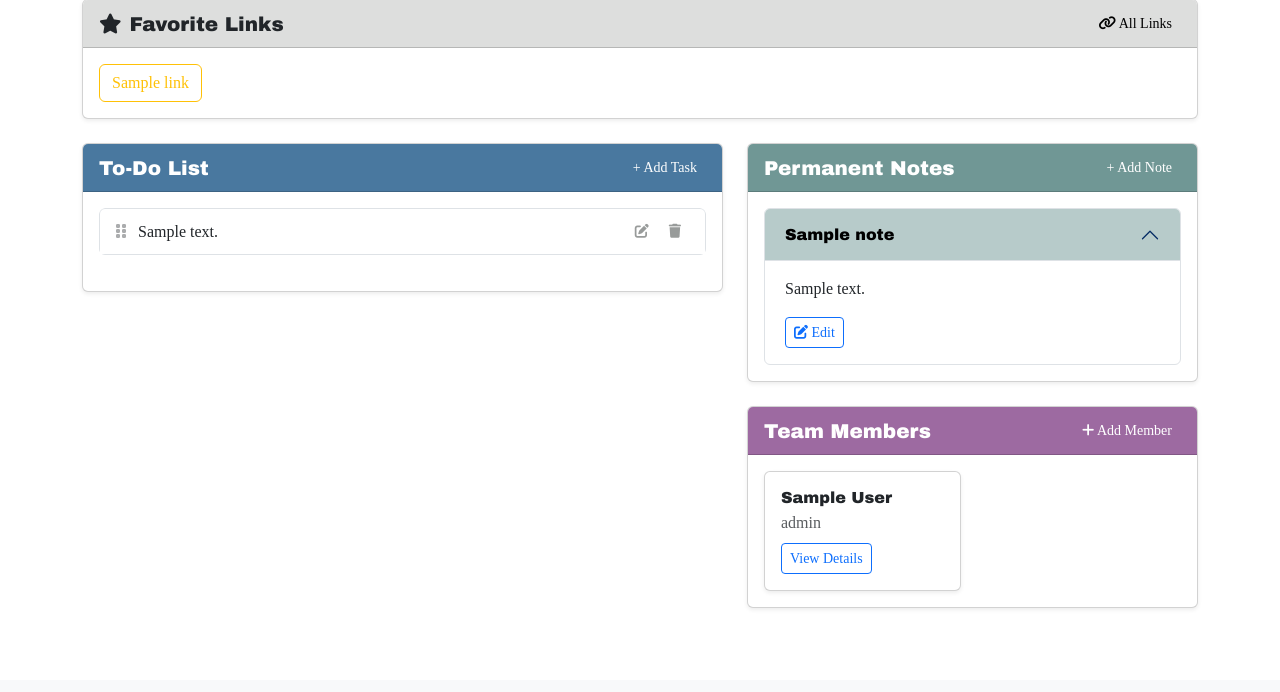
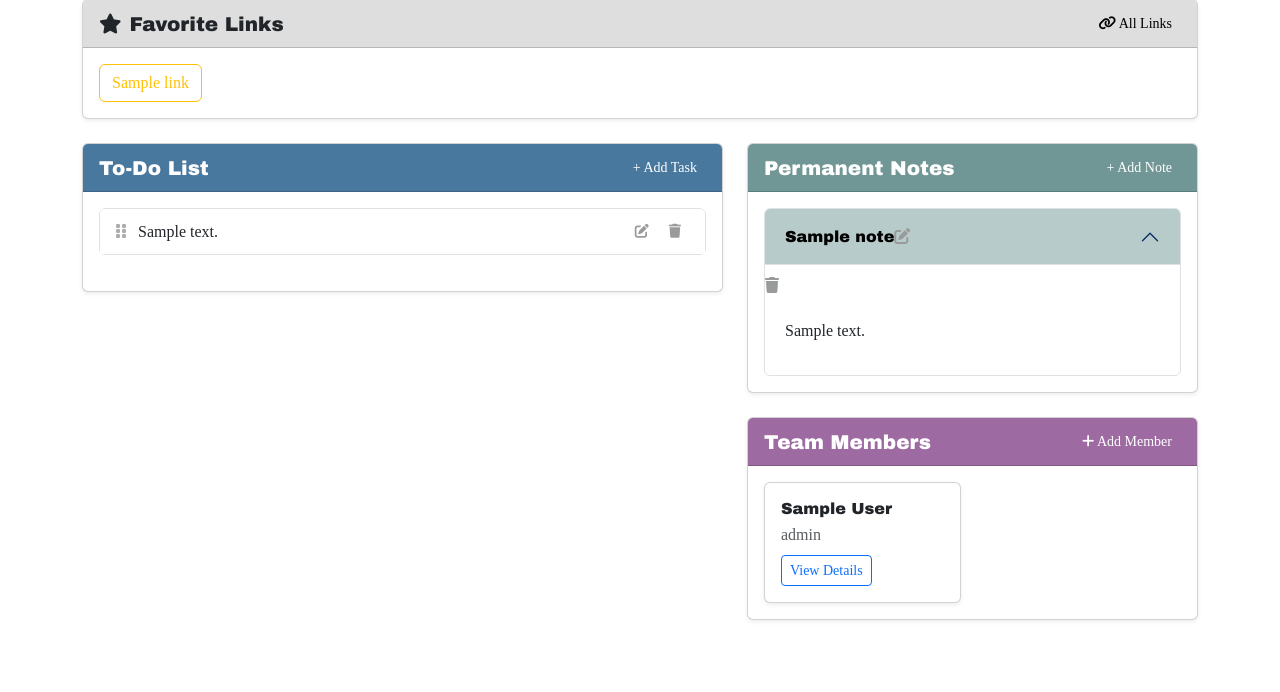
Before and after one commit to zbreeden007/StrykerNotes, a Flask app: page / in a window 1280 px wide. Shown: the part 153-845 px from the top of the page. Before the commit the page ends 761 px from the top, so only its background shows below. Run offline with Flask 3, Linux system fonts and the light colour scheme; tables that the repository leaves empty hold one stand-in row (values such as "Sample post"); some libraries are stand-ins or nearby versions.

Commit message:
Changes - 3.18 @ 3:00 PM

```diff
--- a/templates/index.html
+++ b/templates/index.html
@@ -54,7 +54,6 @@
         <div class="card mb-4">
             <div class="card-header d-flex justify-content-between align-items-center" style="background-color: #49789F; color: white;">
                 <h5 class="mb-0">To-Do List</h5>
-                <!-- "+ Add Task" button in the header -->
                 <a href="#" id="toggleAddTask" class="btn btn-link btn-sm" style="color: white; text-decoration: none;">
                     + Add Task
                 </a>
@@ -83,21 +82,18 @@
                     </form>
                 </div>
 
-                <!-- To-Do List Items -->
                 {% if todos %}
                 <div class="todo-list">
                     <ul class="list-group" id="dashboard-todo-list">
                         {% for todo in todos %}
-                        <!-- Removed checkbox, priority text, and 'completed' references -->
                         <li class="list-group-item" id="todo-{{ todo.id }}">
                             <div class="d-flex justify-content-between align-items-center">
-                                <!-- Left side: handle icon + task text -->
                                 <div>
                                     <i class="fas fa-grip-vertical handle me-2 text-muted"></i>
                                     {{ todo.content }}
                                 </div>
-                                <!-- Right side: Edit and Delete icons with transparent background and grey color -->
                                 <div class="d-flex align-items-center">
+                                    <!-- Transparent background, grey icons (#989B9A) -->
                                     <button type="button" class="btn btn-sm me-1"
                                             data-bs-toggle="modal" data-bs-target="#editTodoModal{{ todo.id }}"
                                             style="background-color: transparent; border: none; color: #989B9A;">
@@ -170,25 +166,45 @@
                     {% for note in permanent_notes %}
                     <div class="accordion-item">
                         <h2 class="accordion-header" id="heading{{ note.id }}">
-                            <!-- Inline style to change each note’s header background & text color -->
-                            <button class="accordion-button {% if not loop.first %}collapsed{% endif %}"
+                            <!-- Note header with title + edit/delete icons -->
+                            <button class="accordion-button d-flex justify-content-between align-items-center {% if not loop.first %}collapsed{% endif %}"
                                     type="button"
                                     data-bs-toggle="collapse"
                                     data-bs-target="#collapse{{ note.id }}"
                                     aria-expanded="{{ 'true' if loop.first else 'false' }}"
                                     aria-controls="collapse{{ note.id }}"
                                     style="background-color: #B7CBCA; color: black;">
-                                {{ note.title }}
+
+                                <!-- Left side: Note title -->
+                                <span>{{ note.title }}</span>
+
+                                <!-- Right side: Edit & Delete icons (stop click from toggling accordion) -->
+                                <span class="d-flex align-items-center" style="pointer-events: auto;">
+                                    <!-- Edit button -->
+                                    <a href="{{ url_for('notes.edit_note', note_id=note.id) }}"
+                                       onclick="event.stopPropagation();"
+                                       class="btn p-0 me-2"
+                                       style="background-color: transparent; border: none; color: #989B9A;">
+                                        <i class="fas fa-edit"></i>
+                                    </a>
+                                    <!-- Delete form -->
+                                    <form action="{{ url_for('notes.delete_note', note_id=note.id) }}"
+                                          method="post"
+                                          class="d-inline"
+                                          onsubmit="event.stopPropagation();">
+                                        <button type="submit"
+                                                class="btn p-0"
+                                                style="background-color: transparent; border: none; color: #989B9A;">
+                                            <i class="fas fa-trash"></i>
+                                        </button>
+                                    </form>
+                                </span>
                             </button>
                         </h2>
                         <div id="collapse{{ note.id }}" class="accordion-collapse collapse {% if loop.first %}show{% endif %}" aria-labelledby="heading{{ note.id }}" data-bs-parent="#permanentNotesAccordion">
                             <div class="accordion-body">
                                 {{ note.html_content|safe }}
-                                <div class="mt-2">
-                                    <a href="{{ url_for('notes.edit_note', note_id=note.id) }}" class="btn btn-sm btn-outline-primary">
-                                        <i class="fas fa-edit"></i> Edit
-                                    </a>
-                                </div>
+                                <!-- Removed the old "Edit" button from inside the body -->
                             </div>
                         </div>
                     </div>
```
